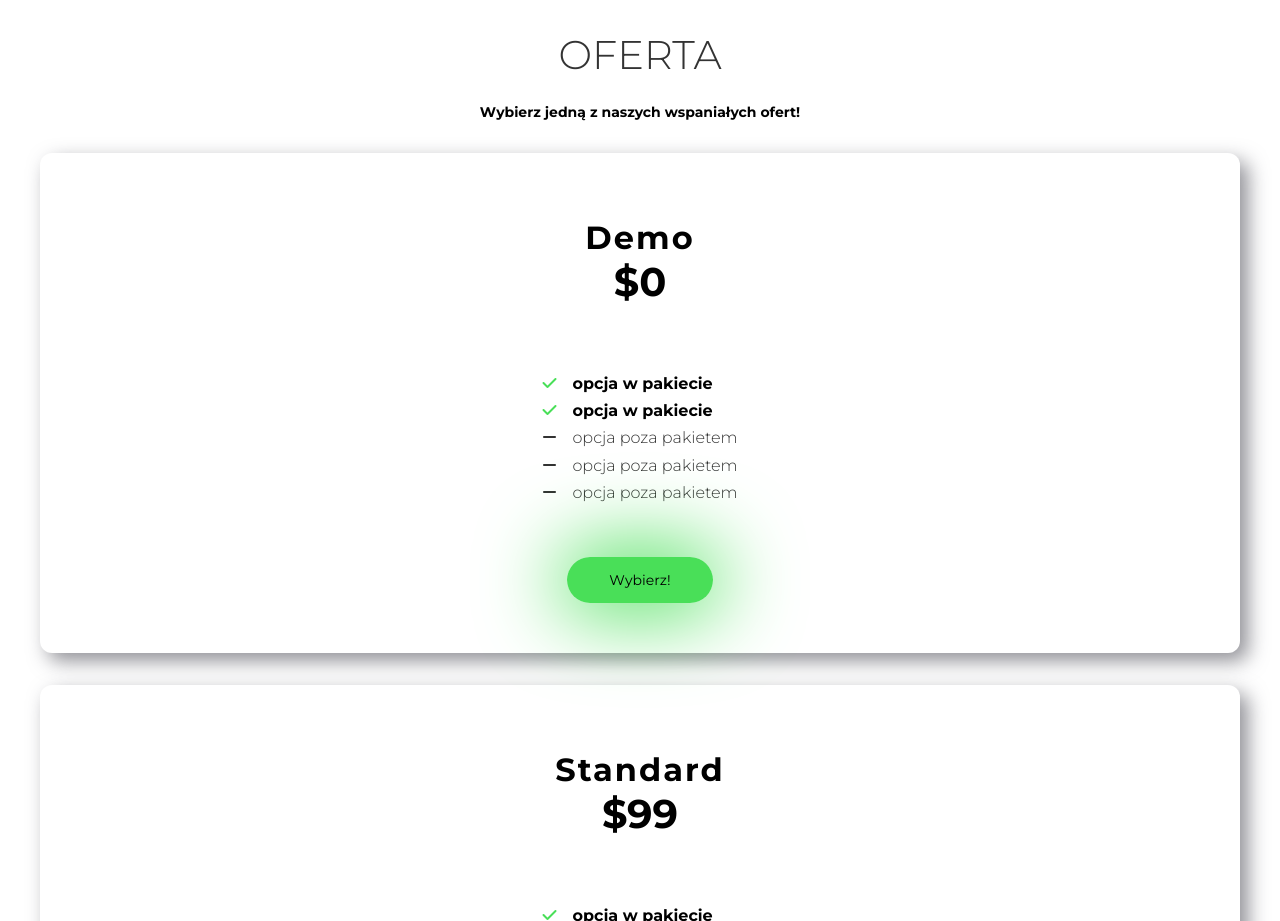
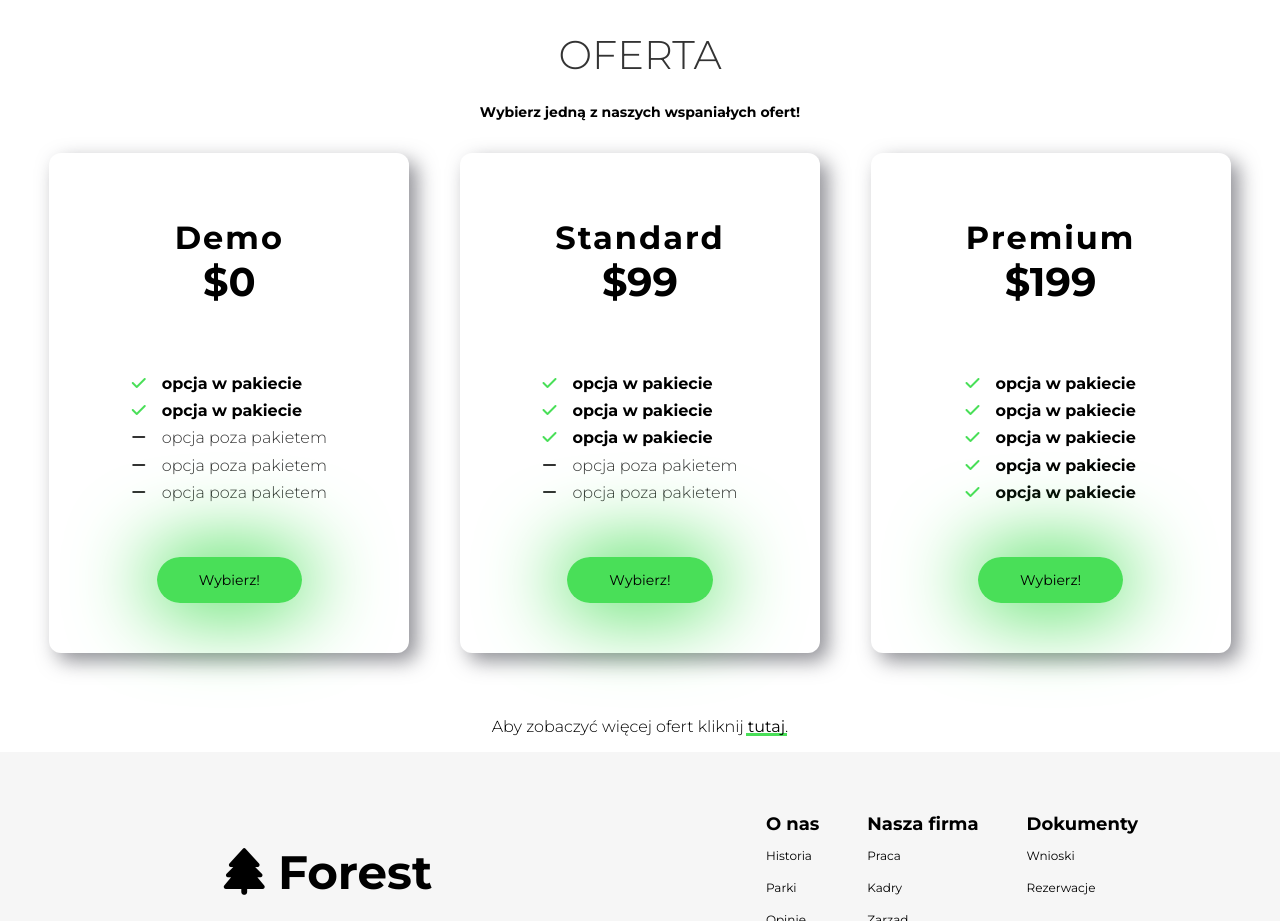
Before and after one commit to Kacperfreelancer/FirstClient, a website: page index.html in a window 1280 px wide. Shown: the part 2020-2941 px from the top of the page. Drawn offline with Linux system fonts and the light colour scheme.

Commit message:
added media ofert

```diff
--- a/src/sass/main.scss
+++ b/src/sass/main.scss
@@ -236,8 +236,9 @@ body {
       display: flex;
       flex-direction: column;
       justify-content: space-around;
-      margin-top: 2em;
+      margin: 2em auto;
       align-items: center;
+      max-width: 500px;
       min-height: 500px;
       padding: 2em;
       border-radius: 12px;
@@ -385,6 +386,19 @@ body {
       font-size: 3rem;
     }
   }
+
+  .ofert {
+    & .cards {
+      display: flex;
+      flex-wrap: wrap;
+      justify-content: center;
+      gap: 1em;
+
+      & .card {
+        width: 45%;
+      }
+    }
+  }
 }
 
 @media (min-width: 992px) {
@@ -418,4 +432,13 @@ body {
       text-align: center;
     }
   }
+
+  .ofert {
+    & .cards {
+      gap: 2em;
+      & .card {
+        width: 30%;
+      }
+    }
+  }
 }
```
Also changed, not shown: dist/css/main.min.css.
